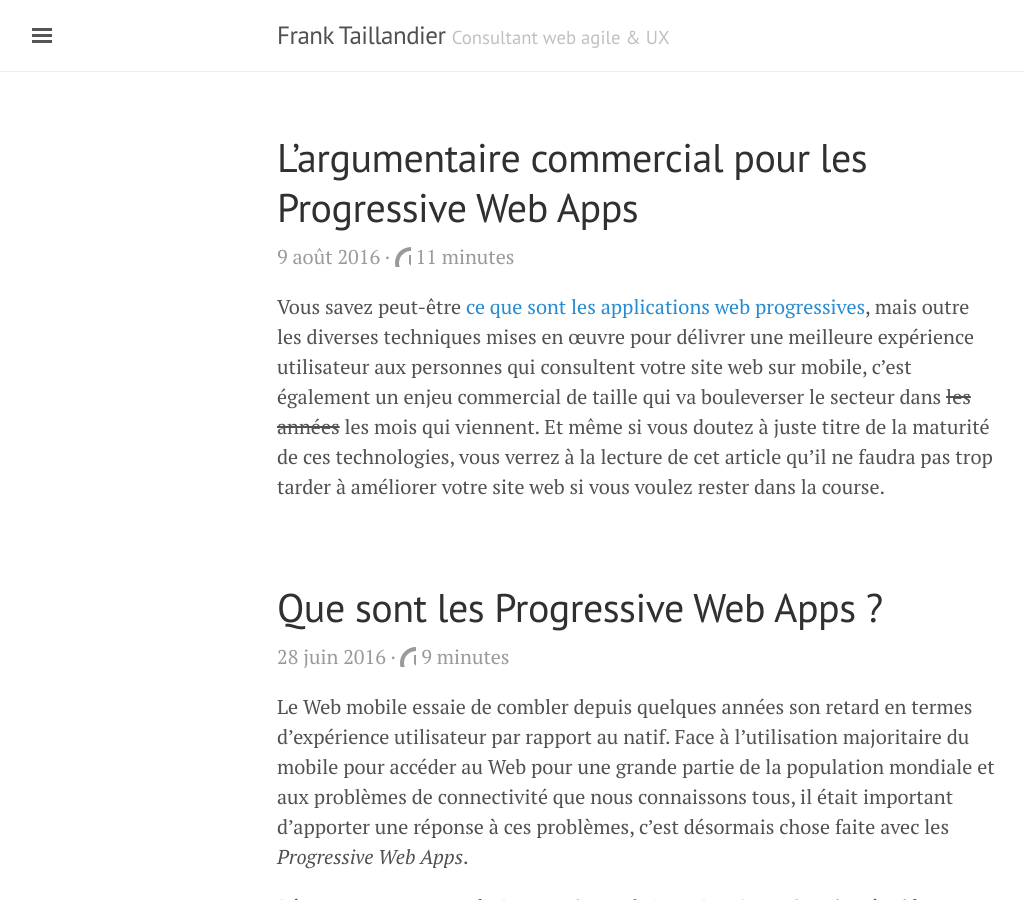
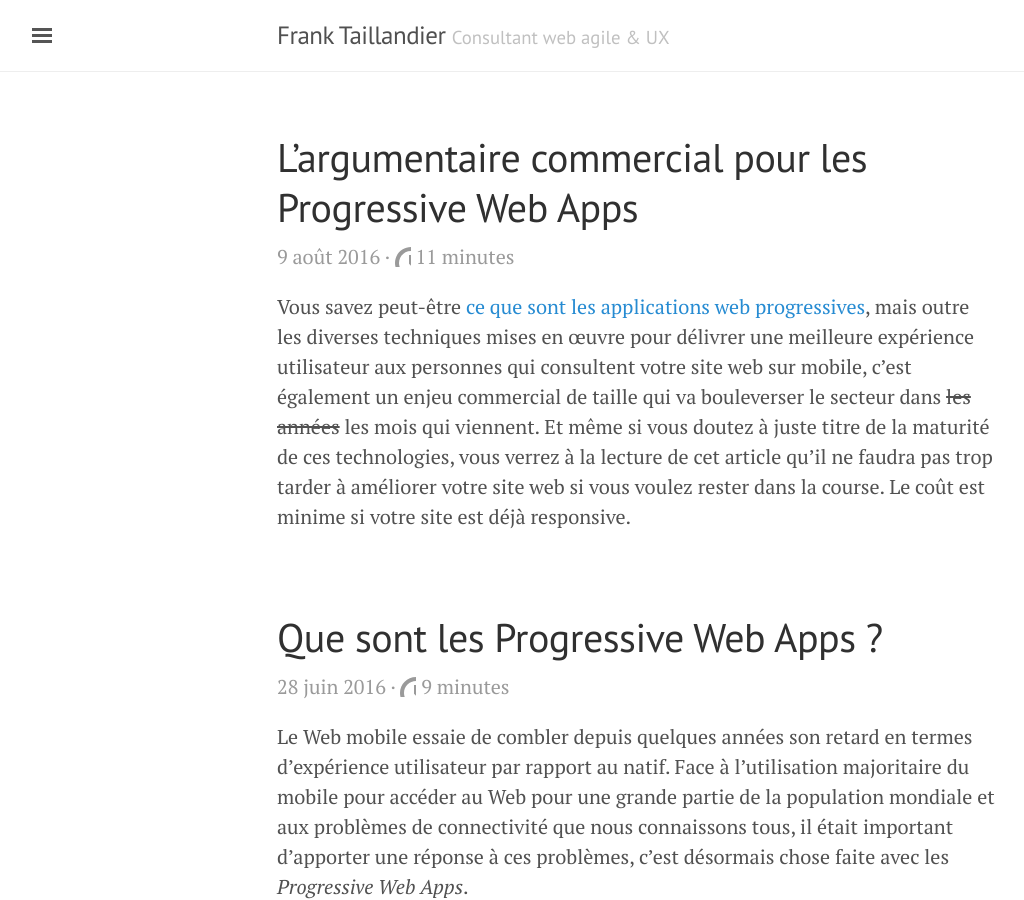
Before and after one commit to DirtyF/frank.taillandier.me, a Jekyll site: the page built from index.html, in a window 1280 px wide and 900 px high. Shown: the whole window, without its empty margins (3-1027 px from the left). Built offline with Jekyll 4.4.1, drawn with Linux system fonts in a browser that asks for light colours; the list of posts is cut into pages by our own code; comment, search, counter and statistics services are not loaded; some of the changed text lies outside the part shown.

Commit message:
Corrections

```diff
--- a/_posts/2016-08-09-argumentaire-commercial-pour-les-progressive-web-apps.md
+++ b/_posts/2016-08-09-argumentaire-commercial-pour-les-progressive-web-apps.md
@@ -1,11 +1,11 @@
 ---
 title: L’argumentaire commercial pour les Progressive Web Apps
-description: Pourquoi les entreprises devraient développer des Progressive Web Apps dès maintenant.
+description: Pourquoi les entreprises doivent développer des Progressive Web Apps dès maintenant.
 image: https://29comwzoq712ml5vj5gf479x-wpengine.netdna-ssl.com/wp-content/uploads/2016/07/app-store.jpg
 date: "2016-08-09 18:47:07 +0200"
 ---
 
-Vous savez peut-être [ce que sont les applications web progressives](/2016/06/28/que-sont-les-progressive-web-apps/), mais outre les diverses techniques mises en œuvre pour délivrer une meilleure expérience utilisateur aux personnes qui consultent votre site web sur mobile, c'est également un enjeu commercial de taille qui va bouleverser le secteur dans ~~les années~~ les mois qui viennent. Et même si vous doutez à juste titre de la maturité de ces technologies, vous verrez à la lecture de cet article qu'il ne faudra pas trop tarder à améliorer votre site web si vous voulez rester dans la course.
+Vous savez peut-être [ce que sont les applications web progressives](/2016/06/28/que-sont-les-progressive-web-apps/), mais outre les diverses techniques mises en œuvre pour délivrer une meilleure expérience utilisateur aux personnes qui consultent votre site web sur mobile, c'est également un enjeu commercial de taille qui va bouleverser le secteur dans ~~les années~~ les mois qui viennent. Et même si vous doutez à juste titre de la maturité de ces technologies, vous verrez à la lecture de cet article qu'il ne faudra pas trop tarder à améliorer votre site web si vous voulez rester dans la course. Le coût est minime si votre site est déjà responsive.
 
 <!-- excerpt -->
 
@@ -38,7 +38,7 @@ Et il semble inévitable que les moteurs de recherche réservent un traitement s
 
 ## Quels sont les problèmes résolus par les Progressive Web Apps ?
 
-Les Progressive Web Apps ne font pas qu'apporter des fonctionnalités issues du natif au web. Elles règlent de vrais problèmes auxquelles sont confrontés les entreprises. Des problèmes qui ont amené Recode à déclarer récemment que [le boom des apps est terminé](http://www.recode.net/2016/6/8/11883518/app-boom-over-snapchat-uber).
+Les Progressive Web Apps ne font pas qu'apporter des fonctionnalités issues du natif au web. Elles règlent de vrais problèmes auxquels sont confrontés les entreprises. Des problèmes qui ont amené Recode à déclarer récemment que [le boom des apps est terminé](http://www.recode.net/2016/6/8/11883518/app-boom-over-snapchat-uber).
 
 ### La découverte d'application
 
@@ -54,13 +54,13 @@ Dan Frommer, [résumant le rapport](http://qz.com/253618/most-smartphone-users-d
 
 > Seulement environ un tiers des possesseurs de smartphone téléchargent des applications chaque mois et la majorité d'entre eux téléchargent entre une et trois applications.
 
-Bien que ce soit encore un peu tôt, les Progressive Web Apps sont conçues pour contourner cet épuisement du téléchargement d' applications pour les raisons suivantes :
+Bien que ce soit encore un peu tôt, les Progressive Web Apps sont conçues pour contourner cet épuisement du téléchargement d'applications pour les raisons suivantes :
 
-- Les gens découvrent les applications naturellement via des liens sur les réseaux sociaux ou en surfant sur le web.
-- Les invitations à l'installation d'application n'apparaissent que lorsque l'application web répond à un critère défini et que la personne a montré un intérêt à travers des visites répétées.
-- L'installation d'application est instantanée. Le gros du travail est fait en arrière-plan la première fois que la personne visite un site.
-- Les applications sont de taille bien plus légères car elles s'appuient sur les possibilités du navigateur.
-- Les notifications Push, le mode déconnecté et toutes les autres fonctionnalités continuent de marcher même si la personne n'installe jamais l'application.
+- Les gens découvrent les applications naturellement via des liens sur les réseaux sociaux ou en surfant sur le web,
+- les invitations à l'installation d'application n'apparaissent que lorsque l'application web répond à un critère défini et que la personne a montré un intérêt à travers des visites répétées,
+- l'installation d'application est instantanée. Le gros du travail est fait en arrière-plan la première fois que la personne visite un site,
+- les applications sont de taille bien plus légères car elles s'appuient sur les possibilités du navigateur,
+- les notifications Push, le mode déconnecté et toutes les autres fonctionnalités continuent de marcher même si la personne n'installe jamais l'application.
 
 ## La fidélité à l'application
 
@@ -72,13 +72,13 @@ Andrew Chen a travaillé avec la société d'intelligence mobile Quettra pour [a
 
 > Si on se base sur les données de Quettra, on peut voir que l'application moyenne perd 77% de ces U.A.Q (Utilisateurs Actifs Quotidien) dans les 3 premiers jours après l'installation. En l'espace de 30 jours, ella a perdu 90% de ces utilisateurs actifs. Après 90 jours, c'est plus de 95%.
 
-Les notifications poussées aident à promouvoir l'engagement des utilisateurs et incitent les gens à revenir à l'application. [United eXtra Electronic](https://developers.google.com/web/showcase/2016/extra) et [Jumia](https://developers.google.com/web/showcase/2016/jumia) ont toutes deux vu des augmentations significatives dans la conversion et l'engagement après avoir implémenté les notifications web push.
+Les notifications poussées aident à promouvoir l'engagement des utilisateurs et incitent les gens à revenir à l'application. [United eXtra Electronic](https://developers.google.com/web/showcase/2016/extra) et [Jumia](https://developers.google.com/web/showcase/2016/jumia) ont toutes deux vu des augmentations significatives dans la conversion et l'engagement après avoir implémenté les notifications web Push.
 
 Les notifications Push ne sont pas la panacée pour garantir la fidélité à une application. Andrew Chen met en garde contre les notifications de SPAM :
 
 > Selon moi, c'est une validation supplémentaire que le meilleur moyen d'infléchir la courbe de rétention est de viser les tous premiers jours d'utilisation et en particulier la première visite. De cette manières, les utilisateurs construisent eux-mêmes leur succès.
 
-C'est pour cette raison que la combinaison des notifications push avec la re-découverte du web à travers la recherche et les réseaux sociaux est une aubaine.
+C'est pour cette raison que la combinaison des notifications Push avec la re-découverte du web à travers la recherche et les réseaux sociaux est une aubaine.
 
 Les responsables produit doivent faire tout ce qu'il peuvent pour favoriser l'engagement de l'utilisateur, mais si quelqu'un abandonne, les Progressive Web Apps mettent plus d'outils à notre disposition pour les ramener via des méthodes web traditionnelles.
 
@@ -100,9 +100,9 @@ Quand vous n'êtes pas sur l'App Store, vous n'êtes pas limités par les règle
 
 ## Inconvénients des Progressive Web Apps
 
-Il existe deux inconvénients majeurs aux Progressive Web Apps.
+Il existe deux inconvénients majeurs aux Progressive Web Apps :
 
-1. Les Progressive Web Apps sont une nouvelle technologie donc il y a moins d'exemples à suivre.
+1. Les Progressive Web Apps sont une nouvelle technologie donc il y a moins d'exemples à suivre,
 1. Les Progressive Web Apps ne sont pas encore disponibles partout.[^4]
 
 Pourtant, aucun d'eux n'est un frein pour aller de l'avant aujourd'hui avec une Progressive Web App.
@@ -126,7 +126,7 @@ Si les Progressive Web Apps sont toutes récentes et pas encore supportées part
 Google a publié des études de cas de sociétés qui ont adopté les Progressive Web Apps et leurs résultats sont encourageants.
 
 - [AliExpress](https://developers.google.com/web/showcase/2016/aliexpress) a augmenté ses taux de conversion de nouveaux utilisateurs de 104%.
-- [United eXtra Electronics](https://developers.google.com/web/showcase/2016/extra) a constaté une augmentation de 400% du réengagement et 100% de vente en plus, de la part de personnes arrivées via les notifications web push.
+- [United eXtra Electronics](https://developers.google.com/web/showcase/2016/extra) a constaté une augmentation de 400% du réengagement et 100% de vente en plus, de la part de personnes arrivées via les notifications web Push.
 - [5miles](https://developers.google.com/web/showcase/2016/5miles) a fait baisser son taux de rebond de 50% et a augmenté ses conversions de 30%.
 - [Konga](https://developers.google.com/web/showcase/2016/konga) utilise 92% de données en moins pour le chargement initial comparativement à leur application native.
 
@@ -134,7 +134,7 @@ Le Washington Post a développé une Progressive Web App qui s'installe en arri
 
 Il reste encore à voir comment la Progressive Web App du Washington Post se comportera - ils n'ont lancé la version beta qu'en Mai - mais les gains en performance sont impressionnants. Ils sont passés d'articles qui mettaient 8 secondes à se charger en 2013 à 80 millisecondes dans la Progressive Web App.
 
-### Les améliorations progressives que vous devez faire de toute façon
+### Les améliorations progressives que vous devez de toute façon faire
 
 Presque chaque fonctionnalité d'une Progressive Web App est quelque chose que vous devriez de toute façon envisager pour votre site web.
 
@@ -164,6 +164,6 @@ Les Progressive Web Apps sont encore un terrain vierge. C'est maintenant qu'il f
 
 [^3]: Il faut qu'il s'écoule cinq minutes ou plus entre les deux visites pour que la bannière d'installation apparaisse.
 
-[^4]: Au moment de la publication, Chrome and Opera supportent déjà les Progressive Web Apps. Firefox et Microsoft se sont engagés à les supporter. Apple reste indécis.
+[^4]: Au moment de la publication, Chrome and Opera supportent déjà les Progressive Web Apps. Firefox et Microsoft se sont engagés à les supporter. Apple l'envisage si vraiment il y a de la demande dans les années qui viennent.
 
 [^5]: [Accelerated Mobile Pages](https://www.ampproject.org/)
```
Also changed, not shown: other parts of _posts/2016-08-09-argumentaire-commercial-pour-les-progressive-web-apps.md (+7 -7 lines).
